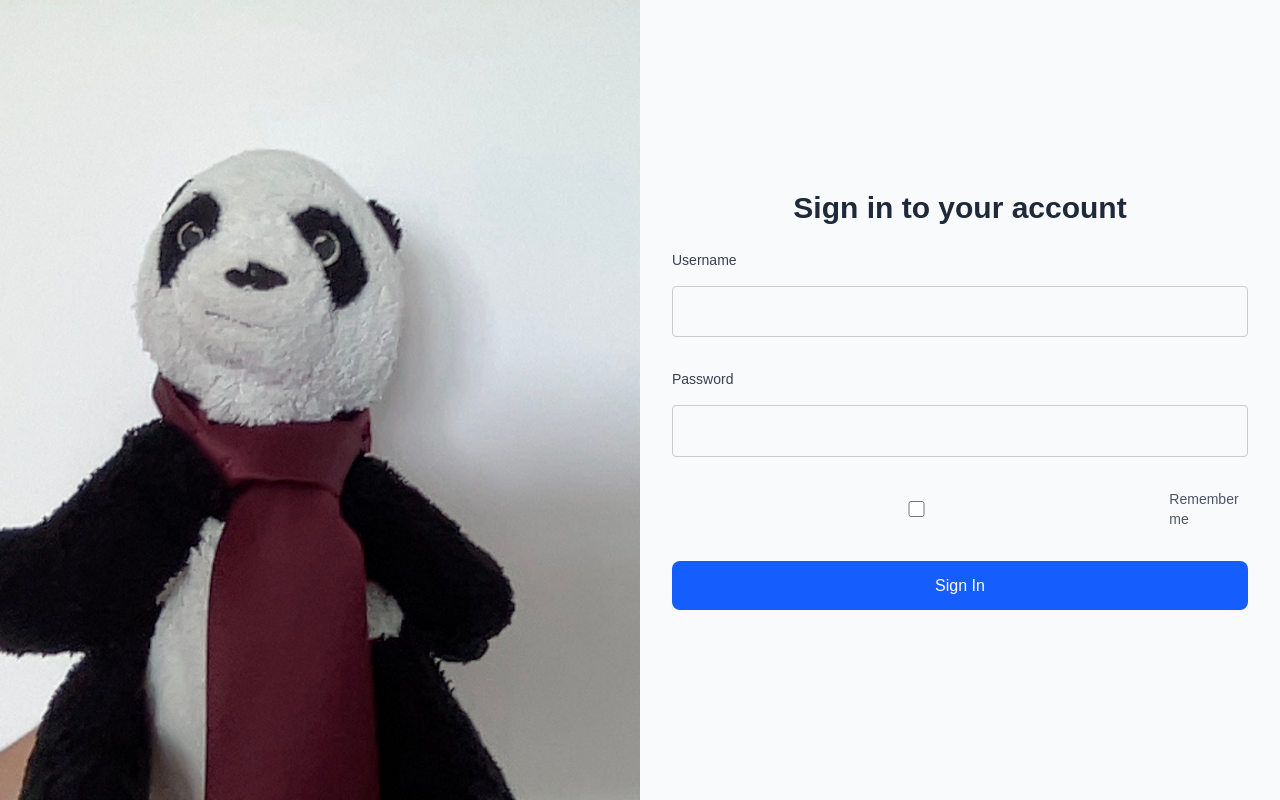
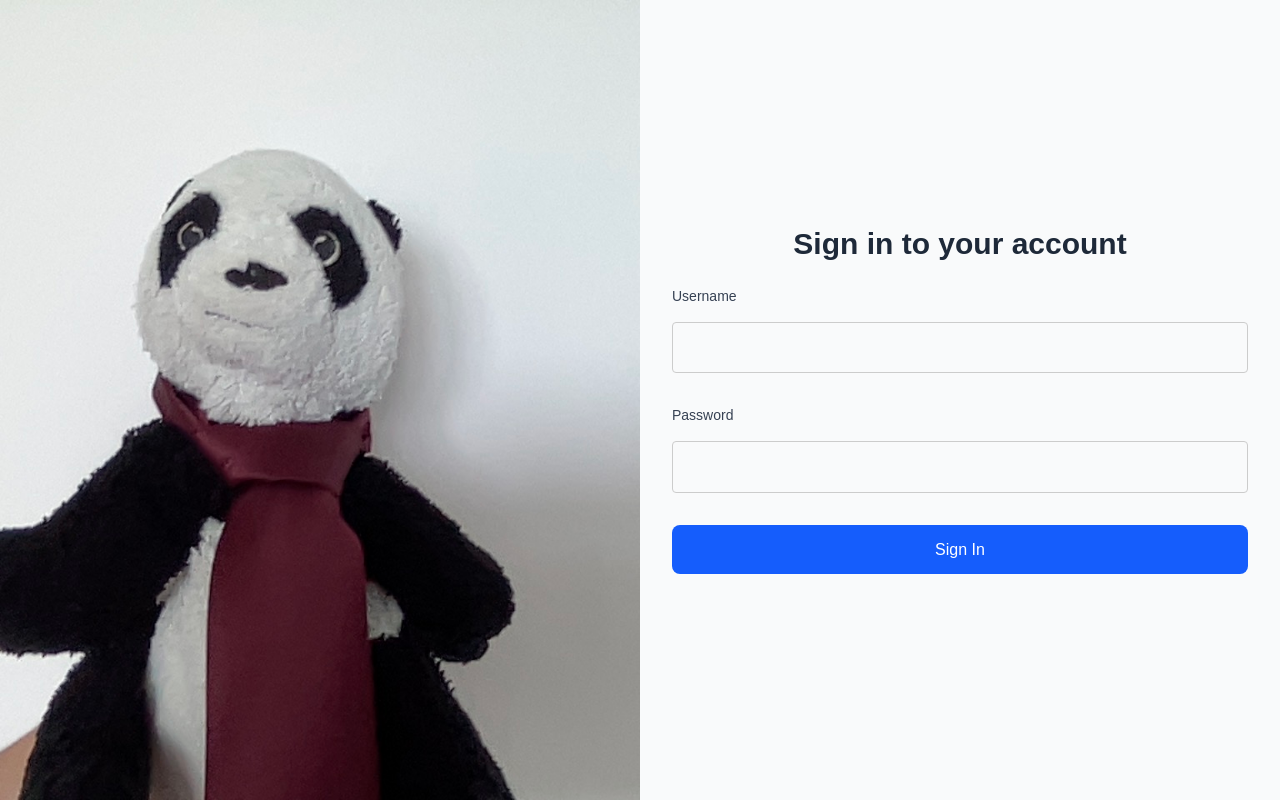
Before and after one commit to shoutathedark/newborn-tracker, a React (Vite) app in the folder frontend/: page /login in a window 1280 px wide. Built offline with nearby package versions, Linux system fonts and the light colour scheme; no server answers.

Commit message:
formatting and conversion of dates

```diff
--- a/frontend/src/components/Events/SleepingForm.jsx
+++ b/frontend/src/components/Events/SleepingForm.jsx
@@ -13,18 +13,8 @@ export default function SleepForm({ onSubmit, isSubmitting }) {
 
   const toUTC = (localDateTimeStr) => {
     if (!localDateTimeStr) return null;
-
-    // Ensure 'T' separator exists (datetime-local always uses 'T')
-    const normalized = localDateTimeStr.replace(' ', 'T');
-
-    // Parse manually (don't use new Date(), which depends on system TZ)
-    const [datePart, timePart] = normalized.split('T');
-    const [year, month, day] = datePart.split('-').map(Number);
-    const [hour, minute] = timePart.split(':').map(Number);
-
-    // Construct the UTC ms for that local SGT time
-    const msUtc = Date.UTC(year, month - 1, day, hour - 8, minute); // hardcode -8h
-    return new Date(msUtc).toISOString();
+    const localDate = new Date(localDateTimeStr);
+    return localDate.toISOString();
   };
 
   const handleSubmit = (e) => {
--- a/frontend/src/components/Home/RecentEvents.jsx
+++ b/frontend/src/components/Home/RecentEvents.jsx
@@ -54,8 +54,8 @@ export default function RecentEvents({ events, isLoading }) {
       {events.map((event) => {
         const Icon = eventIcons[event.type];
         const eventTime = format(new Date(event.timestamp), 'h:mm a');
-        const sleepStart = event.sleep_start ? format(new Date(event.sleep_start), 'h:mm a') : null;
-        const sleepEnd = event.sleep_end ? format(new Date(event.sleep_end), 'h:mm a') : null;
+        const sleepStart = event.sleep_start ? format(new Date(event.sleep_start), 'h:mm a', { timeZone: "Asia/Singapore" }) : null;
+        const sleepEnd = event.sleep_end ? format(new Date(event.sleep_end), 'h:mm a', { timeZone: "Asia/Singapore" }) : null;
 
 
         return (
--- a/frontend/src/components/Timeline/EventItem.jsx
+++ b/frontend/src/components/Timeline/EventItem.jsx
@@ -21,7 +21,7 @@ const eventIconColors = {
 
 export default function EventItem({ event }) {
   const Icon = eventIcons[event.type];
-  const eventTime = format(new Date(event.timestamp), 'h:mm a');
+  const eventTime = format(new Date(event.timestamp), 'h:mm a', { timeZone: "Asia/Singapore" });
 
   const renderDetails = () => {
     switch (event.type) {
--- a/frontend/src/pages/Login.jsx
+++ b/frontend/src/pages/Login.jsx
@@ -98,18 +98,6 @@ const Login = () => {
             />
           </div>
 
-          {/* Remember me */}
-          <div className="flex items-center mb-8">
-            <input
-              id="remember"
-              type="checkbox"
-              className="h-4 w-4 text-blue-600 border-gray-300 rounded focus:ring-blue-500"
-            />
-            <label htmlFor="remember" className="ml-2 text-sm text-gray-600">
-              Remember me
-            </label>
-          </div>
-
           {/* Sign in button */}
           <button
             type="submit"
```
